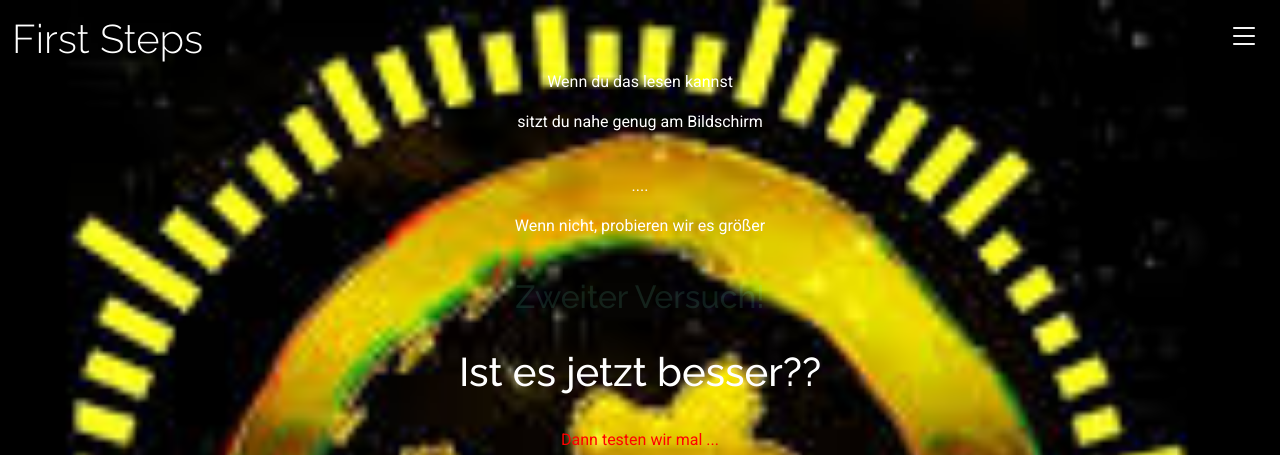
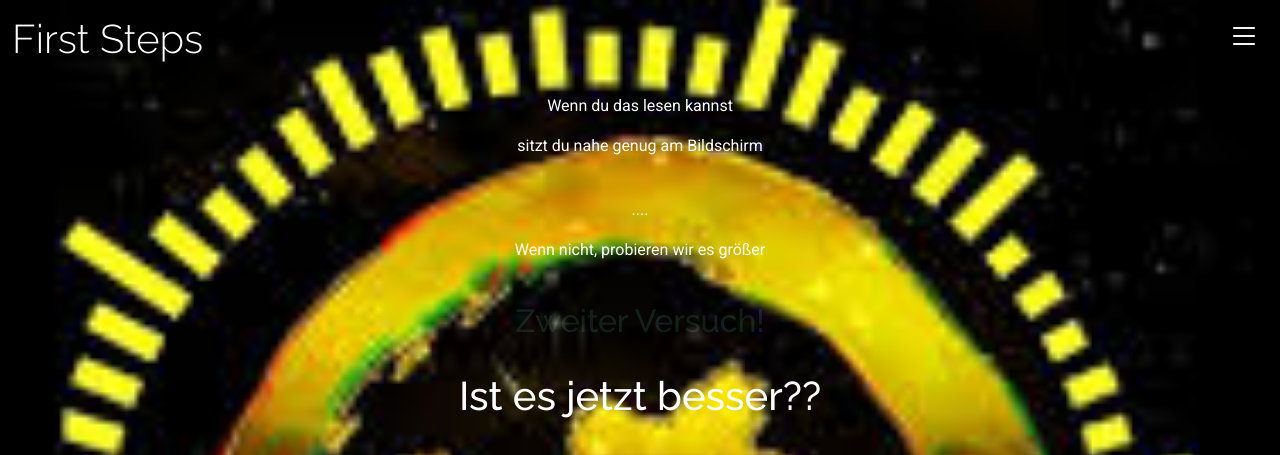
Before and after one commit to oliverdzielnitzki/personalpage, a PHP site: page /about.php in a window 1280 px wide. Shown: the top 455 px of the page. Run offline with PHP 8.4, Linux system fonts and the light colour scheme.

Commit message:
funktionales Layout

```diff
--- a/about.php
+++ b/about.php
@@ -1,6 +1,7 @@
 <?php require_once('.\assets\layout\header.php');?>
 
     <div class="text">
+        <br>
         <p>Wenn du das lesen kannst</p>
         <p>sitzt du nahe genug am Bildschirm</p>
         <br>
--- a/assets/css/main.css
+++ b/assets/css/main.css
@@ -29,7 +29,7 @@
 
 /* Nav Menu Colors - The following color variables are used specifically for the navigation menu. They are separate from the global colors to allow for more customization options */
 :root {
-  --nav-color: #ffffff;  /* The default color of the main navmenu links */
+  --nav-color: white;  /* The default color of the main navmenu links */
   --nav-hover-color: #fd680e; /* Applied to main navmenu links when they are hovered over or active */
   --nav-mobile-background-color: #0a0a0a; /* Used as the background color for mobile navigation menu */
   --nav-dropdown-background-color: #3b3b3b; /* Used as the background color for dropdown items that appear when hovering over primary navigation items */
```
Also changed, not shown: assets/img/wallpaper.jfif (deleted), assets/scss/Readme.txt (deleted), 1 other file.
